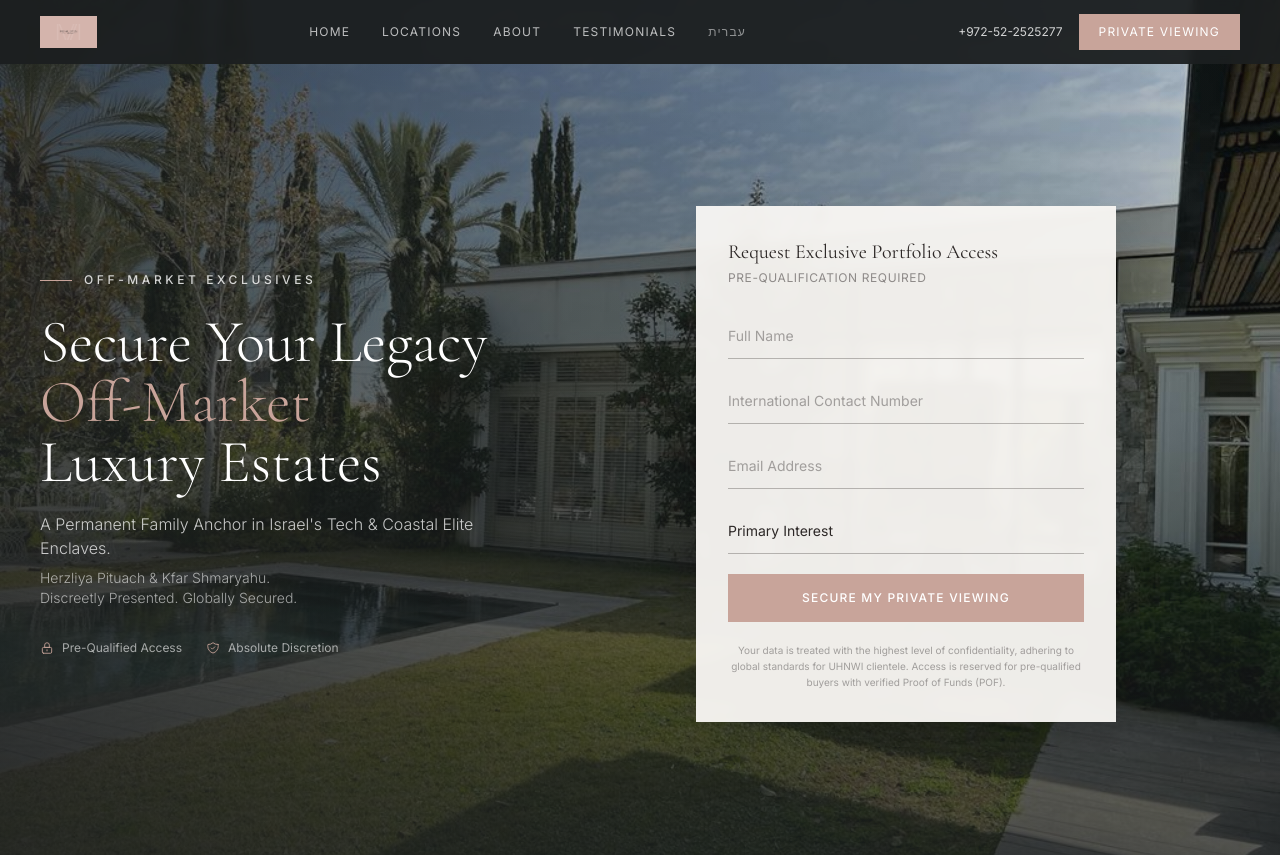
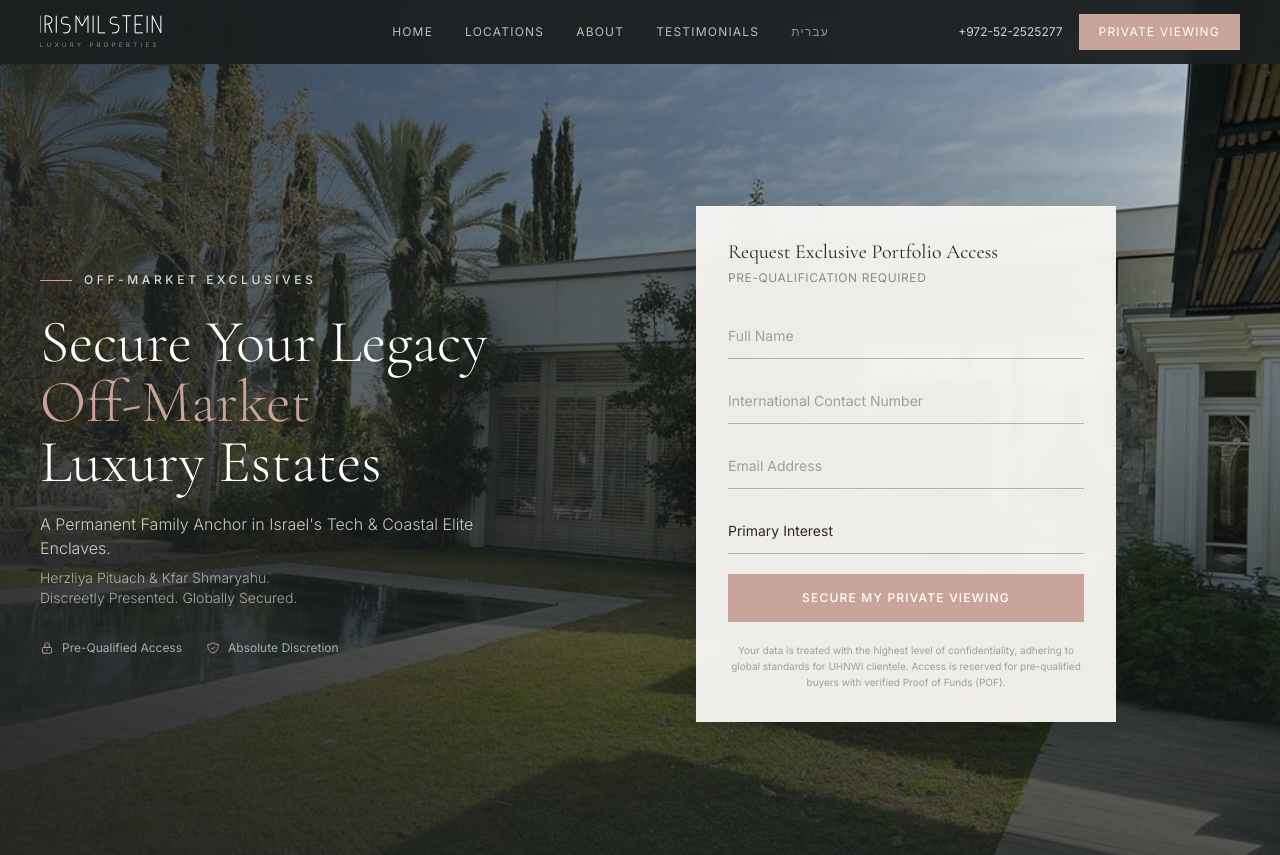
Before and after one commit to shaigatzek/iris-milstein, a Next.js app: page / in a window 1280 px wide. Shown: the top 855 px of the page. Built offline with nearby package versions, Linux system fonts and the light colour scheme.

Commit message:
Replace PNG logo with SVG Logo component in navbar and footer
Co-Authored-By: Claude Sonnet 4.6 <noreply@anthropic.com>

```diff
--- a/app/he/page.tsx
+++ b/app/he/page.tsx
@@ -2,6 +2,7 @@
 
 import Image from 'next/image'
 import { useState, FormEvent, useEffect } from 'react'
+import Logo from '@/components/Logo'
 
 /* ─── TESTIMONIALS ───────────────────────────────────────── */
 const testimonials = [
@@ -126,7 +127,7 @@ function NavBarHe() {
 
         {/* Logo — flex-shrink-0 keeps it in normal flow, right side in RTL */}
         <a href="/he" className="flex-shrink-0">
-          <Image src="/images/logo.png" alt="Iris Milstein" width={130} height={40} className="h-8 w-auto object-contain" />
+          <Logo variant="light" className="h-9 w-auto" />
         </a>
 
         {/* Right: phone + CTA */}
@@ -440,7 +441,7 @@ export default function HebrewPage() {
       {/* ── FOOTER ────────────────────────────────────────── */}
       <footer className="bg-dark border-t border-white/5 py-10 px-5 md:px-10">
         <div className="max-w-7xl mx-auto flex flex-col md:flex-row items-center justify-between gap-6">
-          <Image src="/images/logo.png" alt="Iris Milstein" width={120} height={36} className="h-7 w-auto opacity-90" />
+          <Logo variant="light" className="h-8 w-auto opacity-80" />
           <div className="flex flex-wrap justify-center gap-6 text-white/40 text-xs font-hebrew-sans">
             <a href="tel:+97252252577" className="hover:text-white transition-colors">052-2525277</a>
             <a href="mailto:iris@square34.com" className="hover:text-white transition-colors">iris@square34.com</a>
--- a/app/page.tsx
+++ b/app/page.tsx
@@ -2,6 +2,7 @@
 
 import Image from 'next/image'
 import { useState, FormEvent, useEffect } from 'react'
+import Logo from '@/components/Logo'
 
 /* ─── TESTIMONIALS DATA ──────────────────────────────────── */
 const testimonials = [
@@ -126,7 +127,7 @@ function NavBar() {
       <div className="max-w-7xl mx-auto px-5 md:px-10 h-16 flex items-center justify-between">
         {/* Logo */}
         <a href="/" className="flex-shrink-0">
-          <Image src="/images/logo.png" alt="Iris Milstein" width={130} height={40} className="h-8 w-auto object-contain" />
+          <Logo variant="light" className="h-9 w-auto" />
         </a>
 
         {/* Desktop Nav */}
@@ -490,7 +491,7 @@ export default function EnglishPage() {
       {/* ── FOOTER ────────────────────────────────────────── */}
       <footer className="bg-dark border-t border-white/5 py-10 px-5 md:px-10">
         <div className="max-w-7xl mx-auto flex flex-col md:flex-row items-center justify-between gap-6">
-          <Image src="/images/logo.png" alt="Iris Milstein" width={120} height={36} className="h-7 w-auto opacity-90" />
+          <Logo variant="light" className="h-8 w-auto opacity-80" />
           <div className="flex flex-wrap justify-center gap-6 text-white/40 text-xs">
             <a href="tel:+97252252577" className="hover:text-white transition-colors">+972-52-2525277</a>
             <a href="mailto:iris@square34.com" className="hover:text-white transition-colors">iris@square34.com</a>
--- /dev/null
+++ b/components/Logo.tsx
@@ -0,0 +1,88 @@
+interface LogoProps {
+  /** 'light' = white text for dark backgrounds (navbar)
+   *  'dark'  = charcoal text for light backgrounds (footer on light, etc.)
+   *  'rose'  = rose/taupe on ivory (decorative use) */
+  variant?: 'light' | 'dark' | 'rose'
+  className?: string
+}
+
+export default function Logo({ variant = 'light', className = '' }: LogoProps) {
+  const nameColor =
+    variant === 'light' ? '#FFFFFF'
+    : variant === 'rose' ? '#C8A49A'
+    : '#2D2827'
+
+  const subColor =
+    variant === 'light' ? 'rgba(255,255,255,0.65)'
+    : variant === 'rose' ? '#C8A49A'
+    : 'rgba(45,40,39,0.55)'
+
+  return (
+    <svg
+      viewBox="0 0 260 42"
+      xmlns="http://www.w3.org/2000/svg"
+      className={className}
+      aria-label="Iris Milstein Luxury Properties"
+      style={{ display: 'block' }}
+    >
+      {/* ── IRIS ── */}
+      {/* I */}
+      <line x1="0" y1="2" x2="0" y2="22" stroke={nameColor} strokeWidth="1.2" />
+      {/* R */}
+      <line x1="6" y1="2" x2="6" y2="22" stroke={nameColor} strokeWidth="1.2" />
+      <path d="M6 2 Q14 2 14 7 Q14 12 6 12" fill="none" stroke={nameColor} strokeWidth="1.2" />
+      <line x1="10" y1="12" x2="14" y2="22" stroke={nameColor} strokeWidth="1.2" />
+      {/* I */}
+      <line x1="19" y1="2" x2="19" y2="22" stroke={nameColor} strokeWidth="1.2" />
+      {/* S */}
+      <path d="M33 4 Q26 2 25 7 Q24 12 30 12 Q36 12 35 17 Q34 23 27 22" fill="none" stroke={nameColor} strokeWidth="1.2" />
+
+      {/* gap */}
+
+      {/* ── MILSTEIN ── */}
+      {/* M — special diagonal style */}
+      <line x1="42" y1="2" x2="42" y2="22" stroke={nameColor} strokeWidth="1.2" />
+      <line x1="42" y1="2" x2="49" y2="14" stroke={nameColor} strokeWidth="1.2" />
+      <line x1="56" y1="2" x2="49" y2="14" stroke={nameColor} strokeWidth="1.2" />
+      <line x1="56" y1="2" x2="56" y2="22" stroke={nameColor} strokeWidth="1.2" />
+      {/* vertical accent lines inside M */}
+      <line x1="46" y1="2" x2="46" y2="10" stroke={nameColor} strokeWidth="0.6" opacity="0.7" />
+      <line x1="52" y1="2" x2="52" y2="10" stroke={nameColor} strokeWidth="0.6" opacity="0.7" />
+
+      {/* I */}
+      <line x1="62" y1="2" x2="62" y2="22" stroke={nameColor} strokeWidth="1.2" />
+      {/* L */}
+      <line x1="68" y1="2" x2="68" y2="22" stroke={nameColor} strokeWidth="1.2" />
+      <line x1="68" y1="22" x2="76" y2="22" stroke={nameColor} strokeWidth="1.2" />
+      {/* S */}
+      <path d="M90 4 Q83 2 82 7 Q81 12 87 12 Q93 12 92 17 Q91 23 84 22" fill="none" stroke={nameColor} strokeWidth="1.2" />
+      {/* T */}
+      <line x1="96" y1="2" x2="106" y2="2" stroke={nameColor} strokeWidth="1.2" />
+      <line x1="101" y1="2" x2="101" y2="22" stroke={nameColor} strokeWidth="1.2" />
+      {/* E */}
+      <line x1="111" y1="2" x2="111" y2="22" stroke={nameColor} strokeWidth="1.2" />
+      <line x1="111" y1="2" x2="120" y2="2" stroke={nameColor} strokeWidth="1.2" />
+      <line x1="111" y1="12" x2="118" y2="12" stroke={nameColor} strokeWidth="1.2" />
+      <line x1="111" y1="22" x2="120" y2="22" stroke={nameColor} strokeWidth="1.2" />
+      {/* I */}
+      <line x1="125" y1="2" x2="125" y2="22" stroke={nameColor} strokeWidth="1.2" />
+      {/* N */}
+      <line x1="131" y1="2" x2="131" y2="22" stroke={nameColor} strokeWidth="1.2" />
+      <line x1="131" y1="2" x2="141" y2="22" stroke={nameColor} strokeWidth="1.2" />
+      <line x1="141" y1="2" x2="141" y2="22" stroke={nameColor} strokeWidth="1.2" />
+
+      {/* ── LUXURY PROPERTIES ── */}
+      <text
+        x="0"
+        y="38"
+        fontSize="7"
+        letterSpacing="4"
+        fill={subColor}
+        fontFamily="'Inter', system-ui, sans-serif"
+        fontWeight="300"
+      >
+        LUXURY PROPERTIES
+      </text>
+    </svg>
+  )
+}
```
